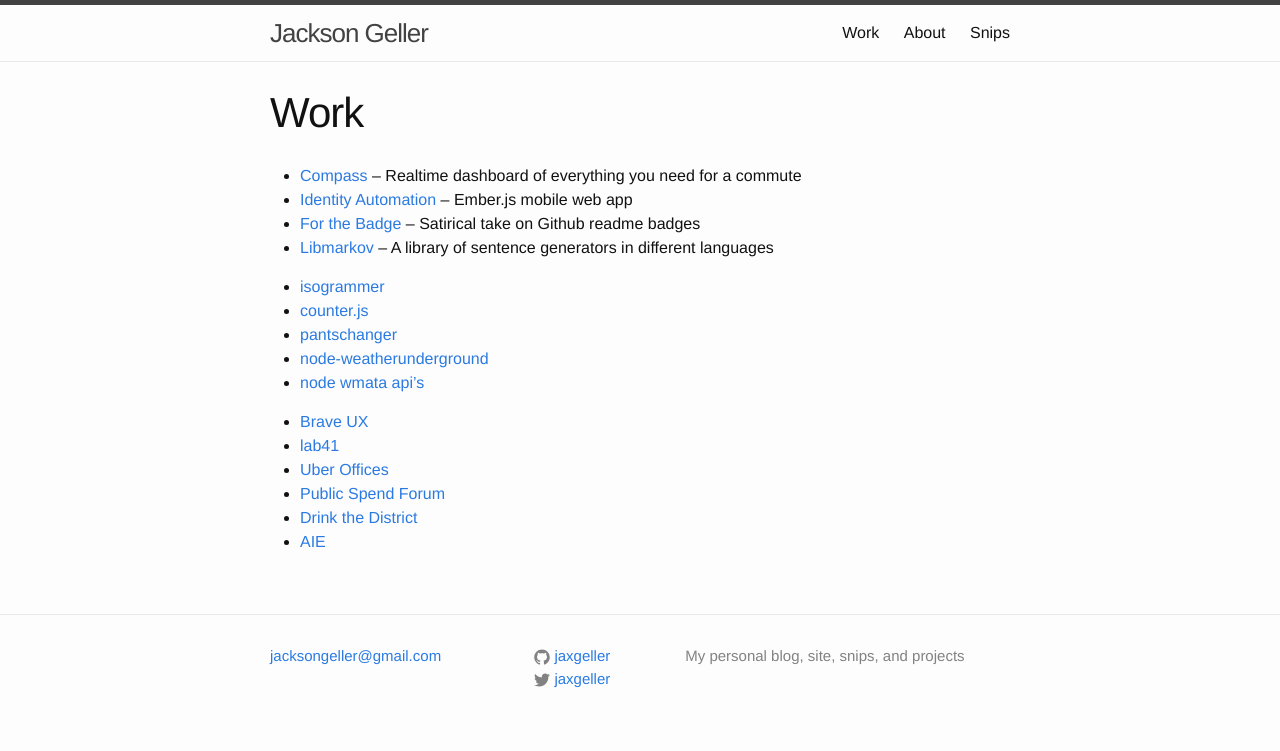
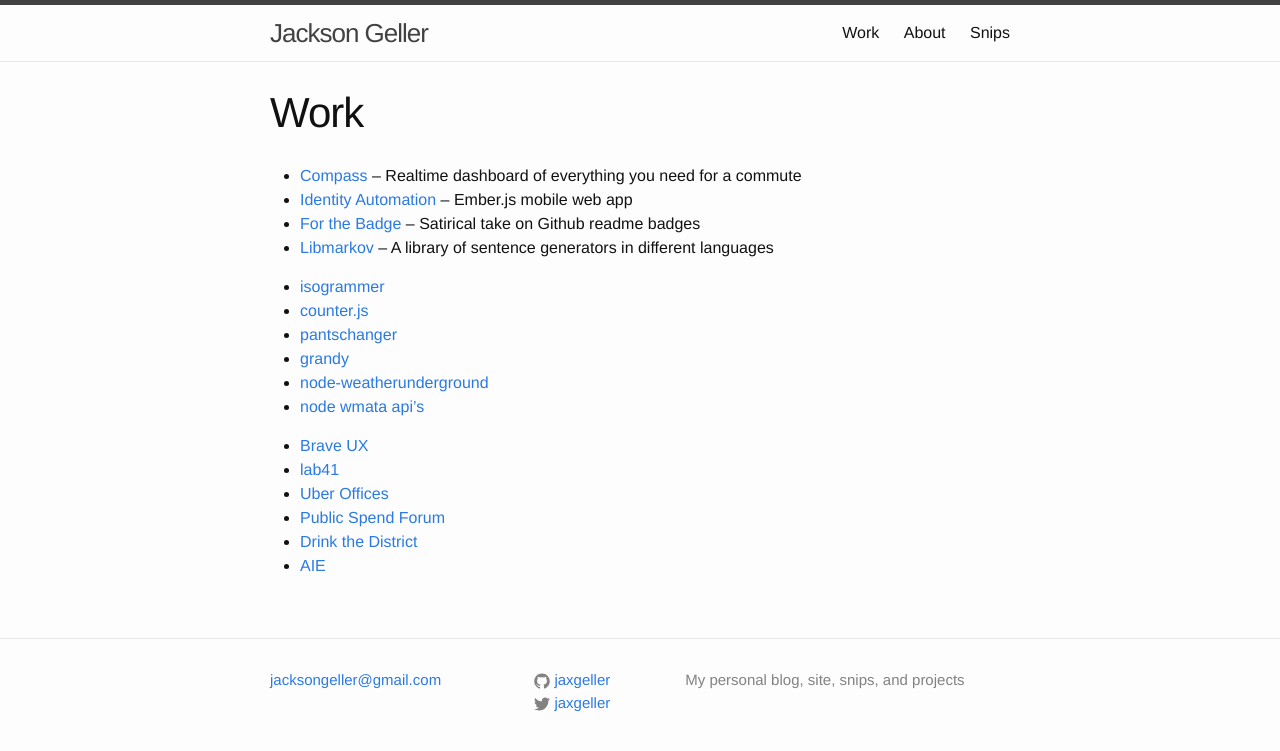
Before and after one commit to jaxgeller/jaxgeller.github.io, a Jekyll site: the page built from work.md, in a window 1280 px wide. Shown: the top 751 px of the page. Built offline with Jekyll 4.4.1, drawn with Linux system fonts in a browser that asks for light colours.

Commit message:
add grandy

```diff
--- a/work.md
+++ b/work.md
@@ -12,6 +12,7 @@
 * [isogrammer](https://isogrammer.com/)
 * [counter.js](https://jaxgeller.com/projects/counter.js/)
 * [pantschanger](https://pantschanger.com/)
+* [grandy](https://grandy.io/)
 * [node-weatherunderground](https://github.com/jaxgeller/node-weatherunderground/)
 * [node wmata api's](https://github.com/jaxgeller?tab=repositories/)
 
```
